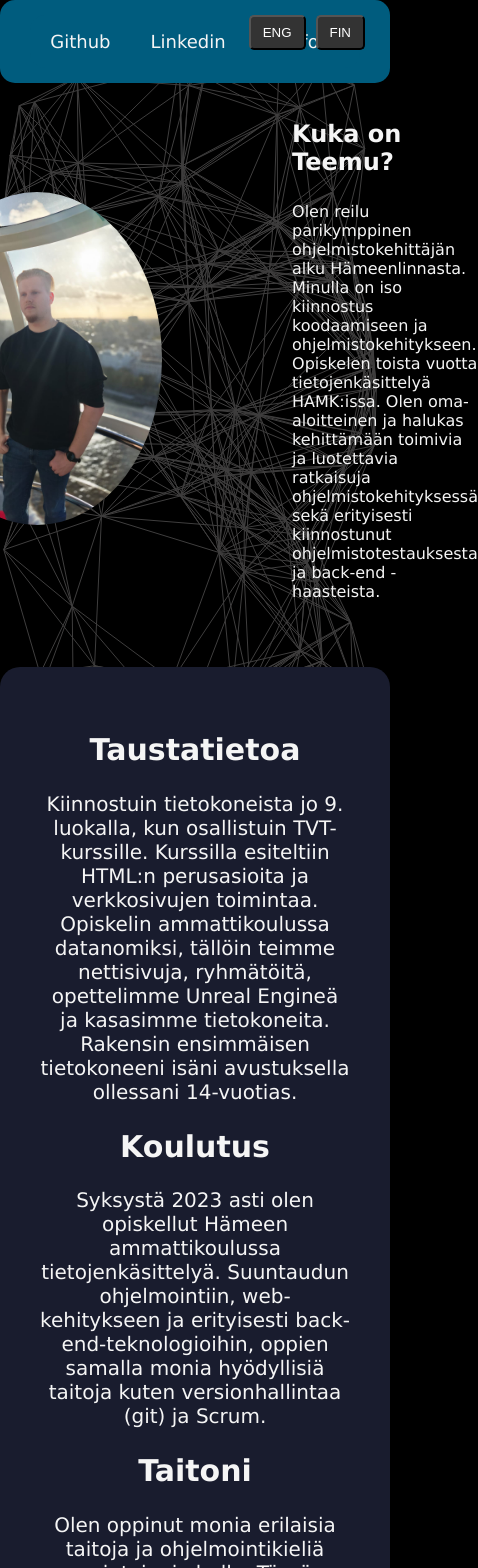
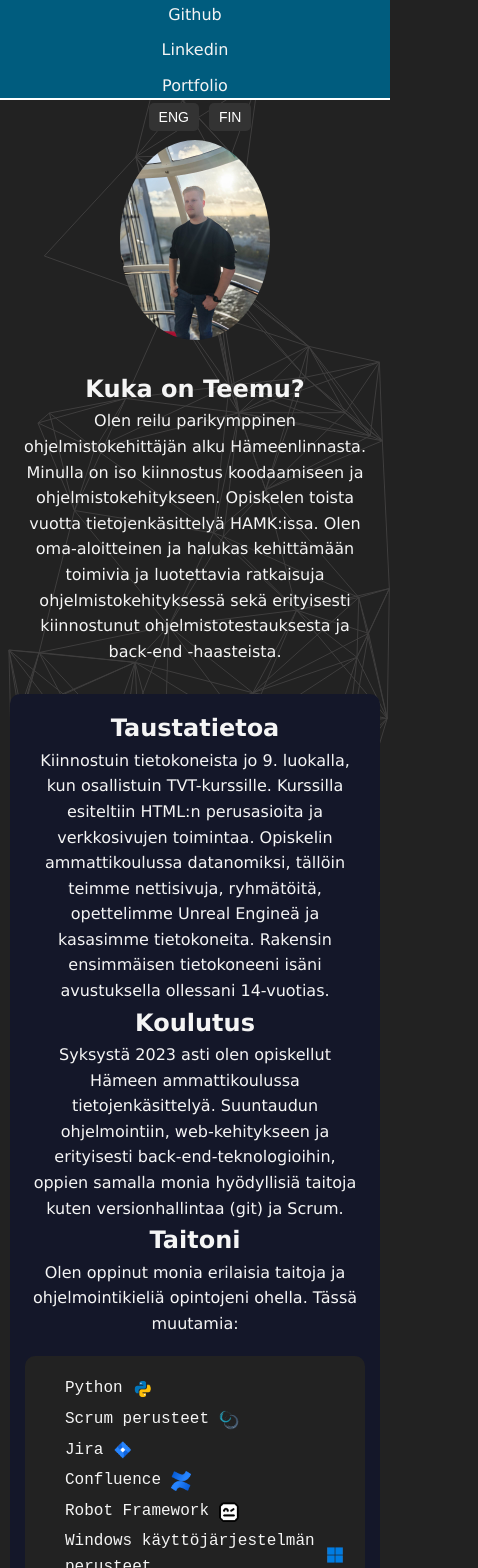
Before and after one commit to Tupolaa/portfolio-react, a React (Create React App) app: page / in a window 390 px wide. Shown: the top 1568 px of the page, 478 px wide, since content can reach past the window. Built offline with nearby package versions, Linux system fonts and the light colour scheme.

Commit message:
phone stuff

```diff
--- a/src/App.css
+++ b/src/App.css
@@ -1,151 +1,162 @@
-body {
-  background-color: #000000;
-  color: #f5f5f5;
-  font-family: 'Lucida Sans', 'Lucida Sans Regular', 'Lucida Grande', 'Lucida Sans Unicode', 'Geneva', 'Verdana', 'sans-serif';
+/* =======================
+   Reset & Base Styles
+========================== */
+* {
   margin: 0;
   padding: 0;
+  box-sizing: border-box;
+}
+
+body {
+  background-color: #222222;
+  color: #f5f5f5;
+  font-family: 'Lucida Sans', 'Lucida Sans Regular', 'Lucida Grande', 'Lucida Sans Unicode', 'Geneva', 'Verdana', sans-serif;
+  line-height: 1.6;
   text-align: center;
 }
 
+/* =======================
+   Main Container
+========================== */
+/* This container holds your content and ensures it is offset below the fixed header */
 .main-container {
   max-width: 1500px;
   margin: 0 auto;
+  padding: 20px;
+  margin-top: 70px;  /* Matches the header height on desktop */
+  position: relative;
+  z-index: 1; /* Ensure content stays above the background */
 }
 
-header, nav, footer {
-  max-width: 1500px;
-  margin: 0 auto;
-  background-color: #005c7e;
-  border-radius: 15px;
+/* =======================
+   Background Canvas
+========================== */
+/* For your 3D background component or canvas */
+canvas {
+  position: fixed;
+  top: 0;
+  left: 0;
+  z-index: -1; /* Behind everything */
+  width: 100%;
+  height: 100%;
 }
 
+/* =======================
+   Header & Navigation
+========================== */
 header {
-  width: 100%;
   position: fixed;
   top: 0;
-  left: 1;
+  left: 50%;
+  transform: translateX(-50%);
+  width: 100%;
+  max-width: 1000px;
+  height: 70px;             /* Defined height so we can offset .main-container */
+  background-color: #005c7e;
+  /* Center all header content */
+  display: flex;
+  align-items: center;
+  justify-content: center;
+  padding: 0 20px;          /* Horizontal padding only */
   z-index: 1000;
-  display: flex;
-  justify-content: center;
-  align-items: center;
-  padding: 15px 0;
-  margin-bottom: 30px;
-
-}
-.languageButton{
-  background-color: #141729;
-
+  border-bottom: 2px solid #fff;
 }
 
-nav ul {
+header nav ul {
+  list-style: none;
   display: flex;
-  justify-content: center;
-  padding: 0;
-  list-style: none;
-
+  align-items: center;
+  justify-content: center;  /* Center the nav items */
 }
 
-nav ul li {
-  margin: 0 20px;
+header nav ul li {
+  margin: 0 15px;
 }
 
-nav ul li a {
+header nav ul li a {
   color: #f5f5f5;
   text-decoration: none;
   font-size: 18px;
 }
 
+/* Remove margin-left: auto from .lang-switch to keep it centered */
+.lang-switch {
+  margin-left: 0;
+}
+
+.lang-btn {
+  background-color: #333;
+  color: #fff;
+  border: none;
+  padding: 8px 12px;
+  margin-left: 10px;
+  border-radius: 5px;
+  cursor: pointer;
+  font-size: 16px;
+}
+
+.lang-btn:hover {
+  background-color: #555;
+}
+
+/* =======================
+   Sections & Layout
+========================== */
+/* All sections have padding and rounded corners */
 section {
   padding: 50px 20px;
   text-align: center;
   border-radius: 20px;
-
 }
 
+/* About Me Section */
 .AboutMe {
   display: flex;
   align-items: center;
   justify-content: center;
   gap: 30px;
-  max-width: 80%;
+  max-width: 800px;
   margin: 0 auto;
-  margin-top: 50px;
 }
 
-#photo {
-  max-width: 250px;
+.AboutMe img {
+  max-width: 200px;
+  width: 100%;
   height: auto;
   border-radius: 50%;
-  flex-shrink: 0;
-  margin-right: 100px;
 }
 
 .text-container {
-  display: flex;
-  flex-direction: column;
   text-align: left;
-  max-width: 600px;
-
 }
 
-.AboutMe h2 {
-  margin-bottom: 10px;
-  font-size: 24px;
-  font-weight: bold;
+/* Background / Content Blocks */
+.Backround {
+  background: #141729;
+  padding: 40px;
+  color: #f5f5f5;
+  margin: 0 auto 30px;
+  font-size: 20px;
+  border-radius: 10px;
+  max-width: 1000px;
 }
 
-.Backround {
-  background: #191c2e;
-  padding: 40px;
-  color: #f5f5f5;
-  text-align: center;
-  max-width: 1200px;
-  margin: 0 auto;
-  font-size: 20px;
-  margin-bottom: 30px;
-}
-
-.projects-container {
-  display: flex;
-  flex-wrap: wrap;
-  justify-content: center;
-  gap: 10px;
-  margin-top: 20px;
-}
-.project-box {
-  background-color: #333;
-  color: #f5f5f5;
+/* =======================
+   Skills List
+========================== */
+.TaidotListaContainer {
+  background-color: #222222;
   padding: 20px;
   border-radius: 10px;
-  width: 250px;
-  text-align: center;
-  box-shadow: 0px 4px 10px rgba(0, 0, 0, 0.2);
-  transition: transform 0.3s ease-in-out;
-}
-.project-box p{
-  font-size: 15px;
-}
-.project-box:hover {
-  transform: translateY(-10px);
-}
-.project-box a {
-  display: inline-block;
-  margin-top: 10px;
-  color: #1e90ff;
-  text-decoration: none;
-  font-weight: bold;
-}
-
-.project-box a:hover {
-  text-decoration: underline;
+  margin-top: 20px;
 }
 
 .TaidotLista {
   list-style-type: disc;
-  text-align: left;
   padding-left: 20px;
   font-family: monospace;
   font-size: 20px;
+  text-align: left;
 }
 
 .TaidotLista li {
@@ -160,44 +171,126 @@ section {
   margin-left: 10px;
 }
 
-.TaidotListaContainer {
-  background-color: #222222;
+/* =======================
+   Projects Section
+========================== */
+.projects-container {
+  display: grid;
+  grid-template-columns: repeat(auto-fit, minmax(250px, 1fr));
+  gap: 20px;
+  margin-top: 20px;
+}
+
+.project-box {
+  background-color: #333;
   padding: 20px;
   border-radius: 10px;
-  display: flex;
-  justify-content: center;
-  align-items: center;
-  width: 90%;
+  text-align: center;
+  transition: transform 0.3s ease-in-out;
 }
 
+.project-box:hover {
+  transform: translateY(-5px);
+}
+
+.project-box a {
+  display: inline-block;
+  margin-top: 10px;
+  color: #1e90ff;
+  text-decoration: none;
+  font-weight: bold;
+}
+
+.project-box a:hover {
+  text-decoration: underline;
+}
+
+/* =======================
+   Footer
+========================== */
 footer {
-
   padding: 20px;
   text-align: center;
-  color: white;
-  max-width: 1500px;
   border-top: 2px solid #555;
-}
-.lang-switch {
-  position: absolute;
-  top: 10px;
-  right: 20px;
+  margin-top: 50px;
 }
 
-.lang-btn {
-  background-color: #333;
-  color: white;
-  text-decoration: none;
-  padding: 8px 12px;
-  margin: 5px;
-  border-radius: 5px;
-  display: inline-block;
+/* =======================
+   Responsive Adjustments
+========================== */
+
+/* Tablets & Small Desktops (max-width: 768px) */
+@media (max-width: 768px) {
+  header {
+    flex-direction: column;
+    height: auto; /* Allow header to expand if needed */
+    padding: 10px;
+    padding-top: 40px;
+  }
+
+  header nav ul {
+    flex-direction: column;
+  }
+
+  header nav ul li {
+    margin: 5px 0;
+  }
+
+  .AboutMe {
+    flex-direction: column;
+    text-align: center;
+  }
+
+  .text-container {
+    text-align: center;
+  }
+
+  .Backround {
+    padding: 20px;
+    font-size: 18px;
+  }
+
+  .TaidotLista {
+    font-size: 16px;
+  }
+
+  /* Adjust main-container offset if header becomes taller */
+  .main-container {
+    margin-top: 80px;
+  }
 }
 
-.lang-btn:hover {
-  background-color: #555;
+/* Mobile Phones (max-width: 480px) */
+@media (max-width: 480px) {
+  header {
+    height: 100px;  /* Fixed height on phones */
+    padding-top: 40px;
+  }
+
+  .main-container {
+    margin-top: 100px; /* Push content below the taller header */
+    padding: 10px;
+  }
+
+  header nav ul li a {
+    font-size: 16px;
+  }
+
+  .lang-btn {
+    padding: 6px 10px;
+    font-size: 14px;
+  }
+
+  section {
+    padding: 30px 10px;
+  }
+
+  .AboutMe img {
+    max-width: 150px;
+  }
+
+  .Backround {
+    font-size: 16px;
+    padding: 15px;
+  }
 }
-.App {
-  position: relative;
-  z-index: 1; /* ensures content sits above the background canvas */
-}
--- a/src/Backround.js
+++ b/src/Backround.js
@@ -20,7 +20,7 @@ function PolygonBackground() {
     canvas.height = height;
 
     // Increase the number of moving points
-    const numPoints = 100;
+    const numPoints = 50;
     // Distance threshold for connecting lines between points
     const maxDistance = 150;
 
```
